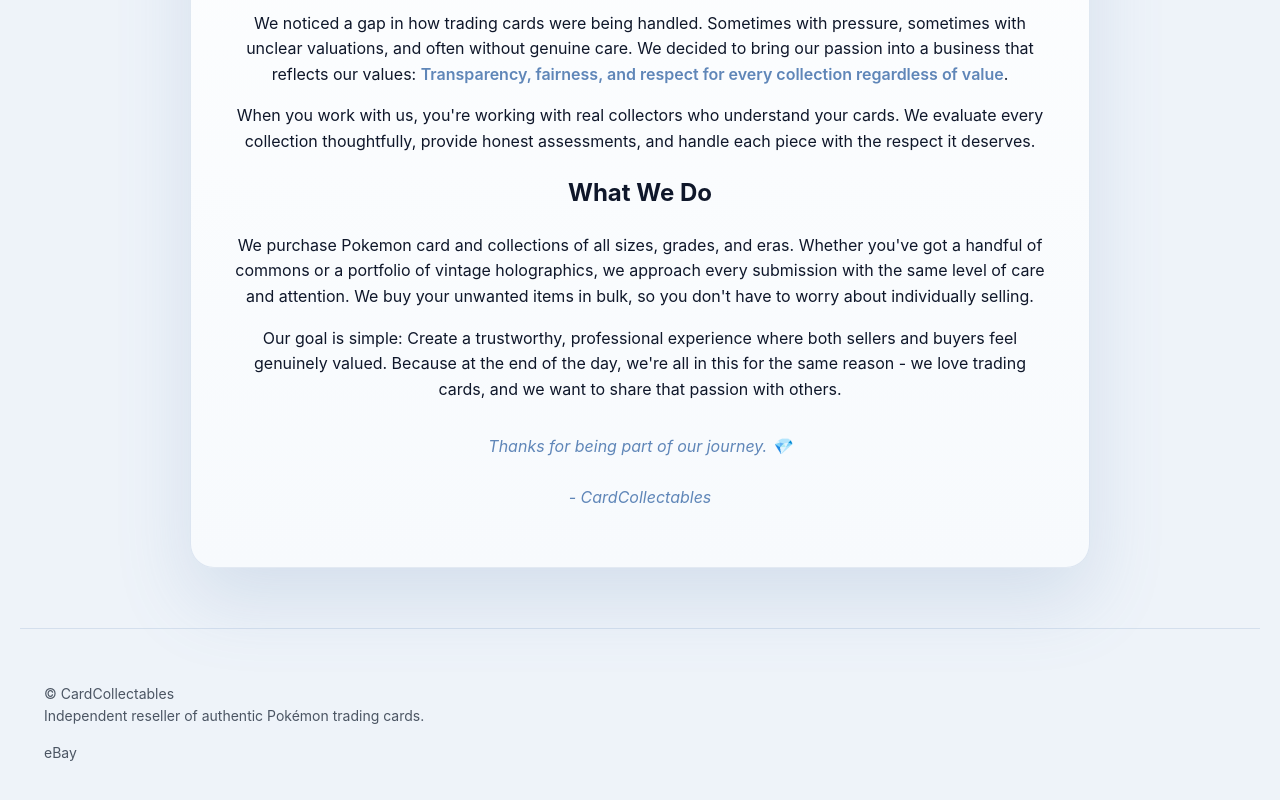
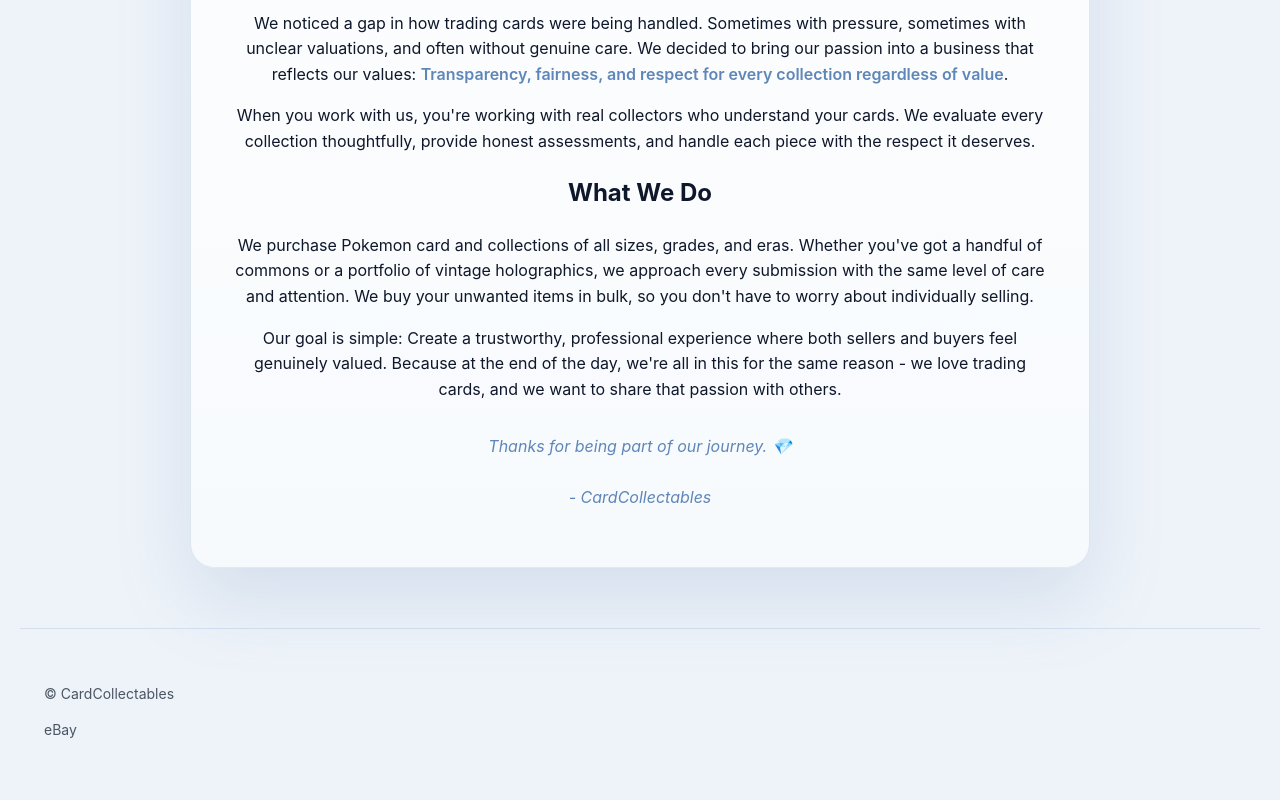
Before and after one commit to CardCollectables/CardCollectables.github.io, a website: page About.html in a window 1280 px wide. Shown: the part 694-1494 px from the top of the page. Drawn offline with Linux system fonts and the light colour scheme.

Commit message:
Update changes

```diff
--- a/About.html
+++ b/About.html
@@ -259,7 +259,7 @@ footer a:hover { color: var(--blue-primary); }
 </main>
 
 <footer>
-  <p>© CardCollectables<br>Independent reseller of authentic Pokémon trading cards.</p>
+  <p>© CardCollectables<br></p>
   <p><a href="https://www.ebay.co.uk/usr/card-collectables">eBay</a></p>
 </footer>
 
```
Also changed, not shown: Submission.html (+1 -1 lines), WhatsNew.html (+1 -1 lines), index.html (+1 -1 lines), thank-you.html (+1 -1 lines).
